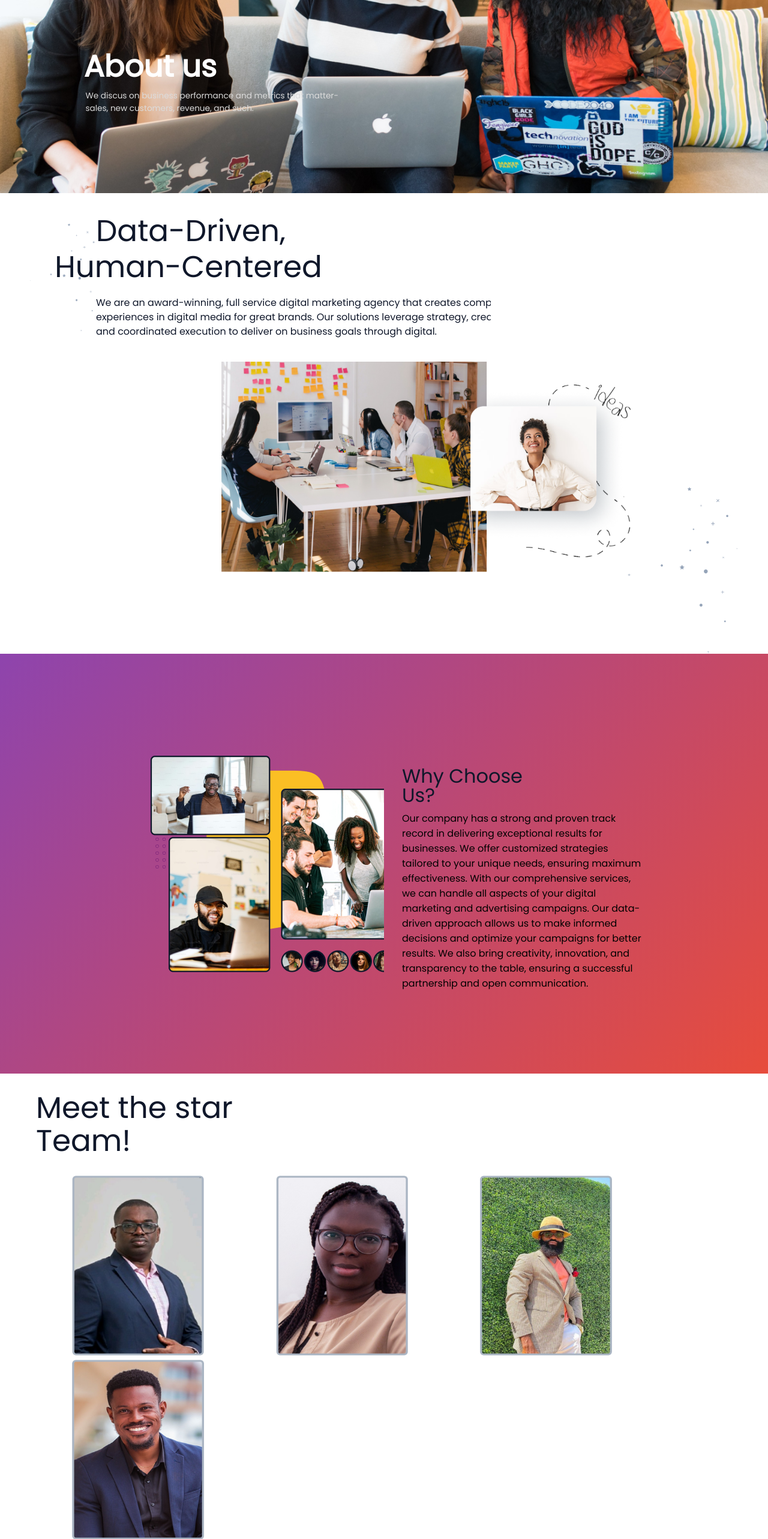
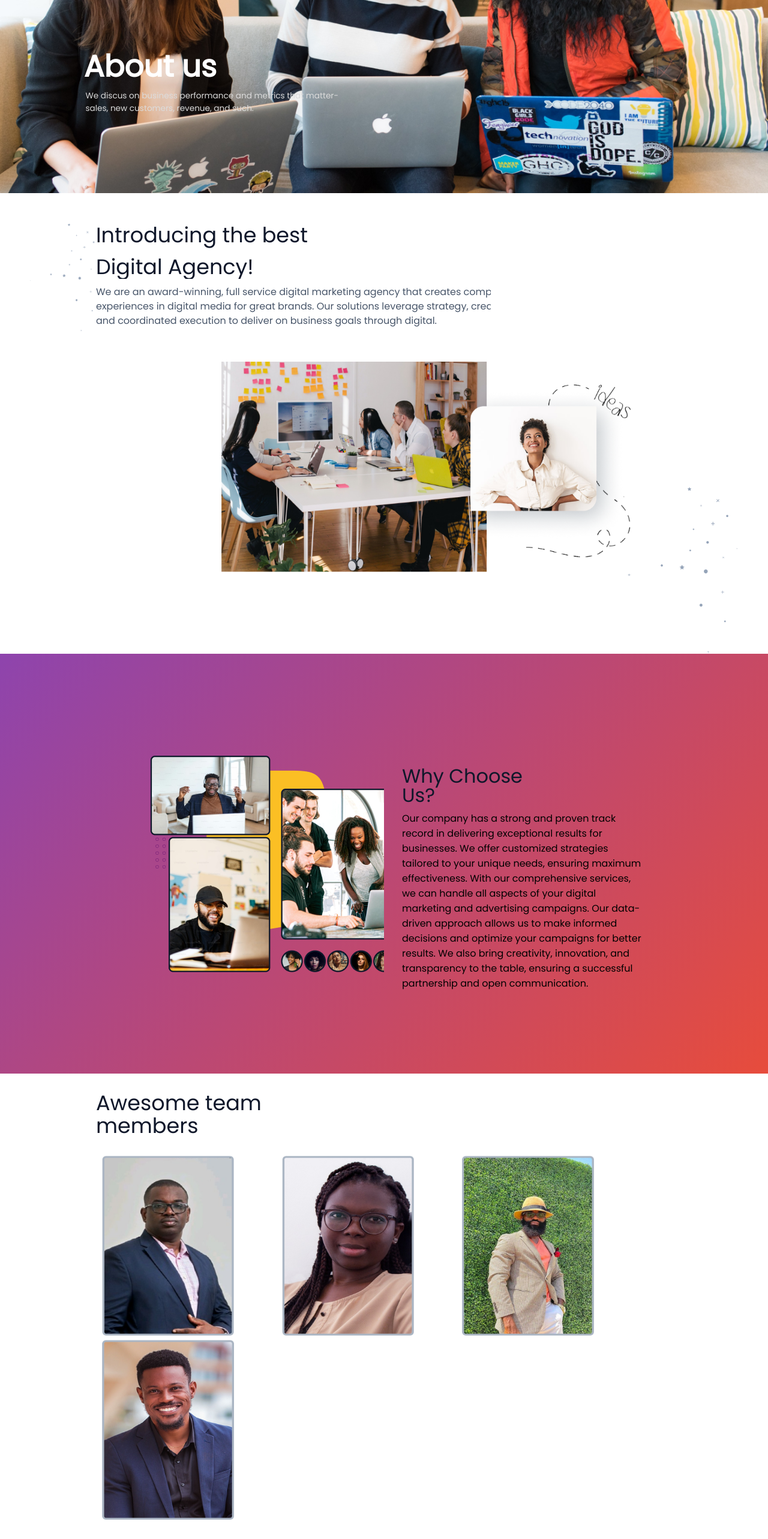
Before and after one commit to Lancelot-SO/interractive_digital, a React (Create React App) app: page /about in a window 1280 px wide. Shown: the part 234-2800 px from the top of the page at 60% size. Built offline with nearby package versions, Linux system fonts and the light colour scheme.

Commit message:
update about page

```diff
--- a/src/components/About.css
+++ b/src/components/About.css
@@ -67,12 +67,12 @@
 
 .data-text h3 {
     font-family: "Poppins", sans-serif;
-    font-size: 50px;
+    font-size: 35px;
     font-weight: 400;
     align-self: flex-start;
     color: #0F172A;
-    height: 60px;
-    width: 520px;
+    height: 100px;
+    width: 400px;
     text-align: left;
     margin-left: 110px;
     overflow-y: hidden;
@@ -96,6 +96,7 @@
     margin-top: 10px;
     height: 84px;
     width: 800px;
+    color: #475569;
     margin-left: 110px;
     padding-right: 30px;
     overflow-y: hidden;
@@ -192,15 +193,31 @@
     padding: 30px;
     margin-left: 30px;
     width: 400px;
+    display: none;
 }
 
 .team h6 {
-    display: none;
+    display: flex;
+    font-family: "Poppins", sans-serif;
+    font-size: 35px;
+    font-style: normal;
+    font-weight: 400;
+    line-height: 110%;
+    color: #0F172A;
+    align-self: stretch;
+    padding: 30px;
+    margin-left: 130px;
+    width: 400px;
+}
+
+.team-image {
+    gap: 10px;
+    padding-left: 90px;
 }
 
 .team img {
     height: 300px;
-    margin-left: 120px;
+    margin-left: 80px;
     width: 220px;
     align-items: center;
     /* Adjust the margin-right to create space between images */
@@ -397,9 +414,13 @@
         overflow-y: hidden;
     }
 
+    .team-image {
+        gap: 10px;
+        padding-left: 10px;
+    }
+
     .team img {
         height: 300px;
-        margin-left: 80px;
         width: 220px;
         align-items: center;
         /* Adjust the margin-right to create space between images */
--- a/src/components/About.jsx
+++ b/src/components/About.jsx
@@ -26,8 +26,8 @@ const About = () => {
                 <section className='data'>
                     <img src={star} alt='star' className='background-image' />
                     <div className='data-text'>
-                        <h3>Data-Driven,</h3>
-                        <span>Human-Centered</span>
+                        <h3>Introducing the best
+                            Digital Agency!</h3>
                         <p>We are an award-winning, full service digital marketing agency that creates
                             compelling online experiences in digital media for great brands.
                             Our solutions leverage strategy, creative thinking and coordinated execution
@@ -70,7 +70,7 @@ const About = () => {
                         Team!</h5>
                     <h6>Awesome team
                         members</h6>
-                    <div>
+                    <div className='team-image'>
                         <img src={team1} alt='team' />
                         <img src={team2} alt='team' />
                         <img src={team3} alt='team' />
--- a/src/components/Hero.jsx
+++ b/src/components/Hero.jsx
@@ -32,7 +32,7 @@ const Hero = () => {
                 <div className='main-container'>
                     <div className='container'>
                         <div className='container-left'>
-                            <div data-aos="zoom-out-right" className='container-text'>
+                            <div className='container-text'>
                                 <h1>
                                     Grow your<br /> <span>business</span> not your<br /> followers
                                 </h1>
```
